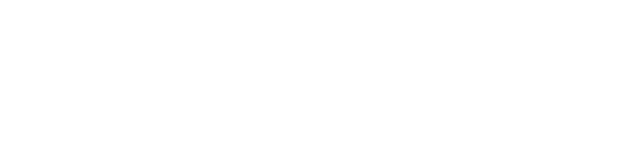
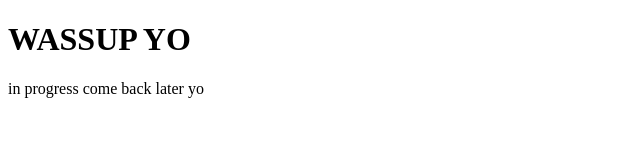
Before and after one commit to ericj434/ericj434.github.io, a plain HTML site: page index.html in a window 1280 px wide. Shown: the whole page, without its empty margins (0-640 px from the left). Drawn offline with Linux system fonts and the light colour scheme.

Commit message:
Added some text to the body

```diff
--- a/index.html
+++ b/index.html
@@ -2,6 +2,10 @@
 
 <html>
     <head>
-        <title>ERICS WEBSITE IN PROGESS</title>
+        <title>Eric's page</title>
     </head>
+    <body>
+        <h1>WASSUP YO</h1>
+        <p>in progress come back later yo</p>
+    </body>
 </html>
```
